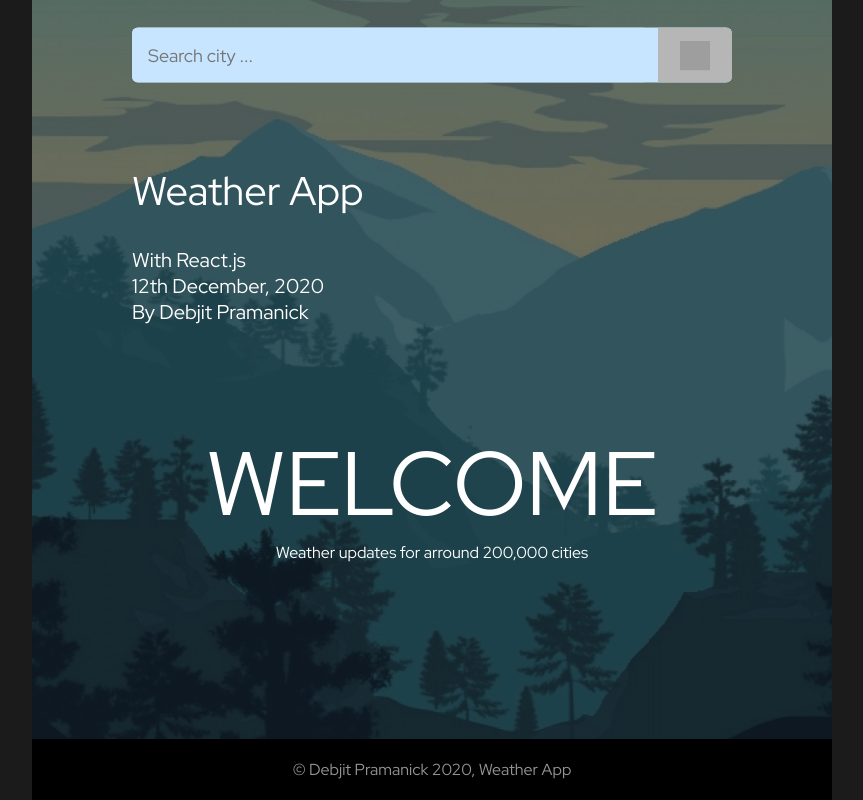
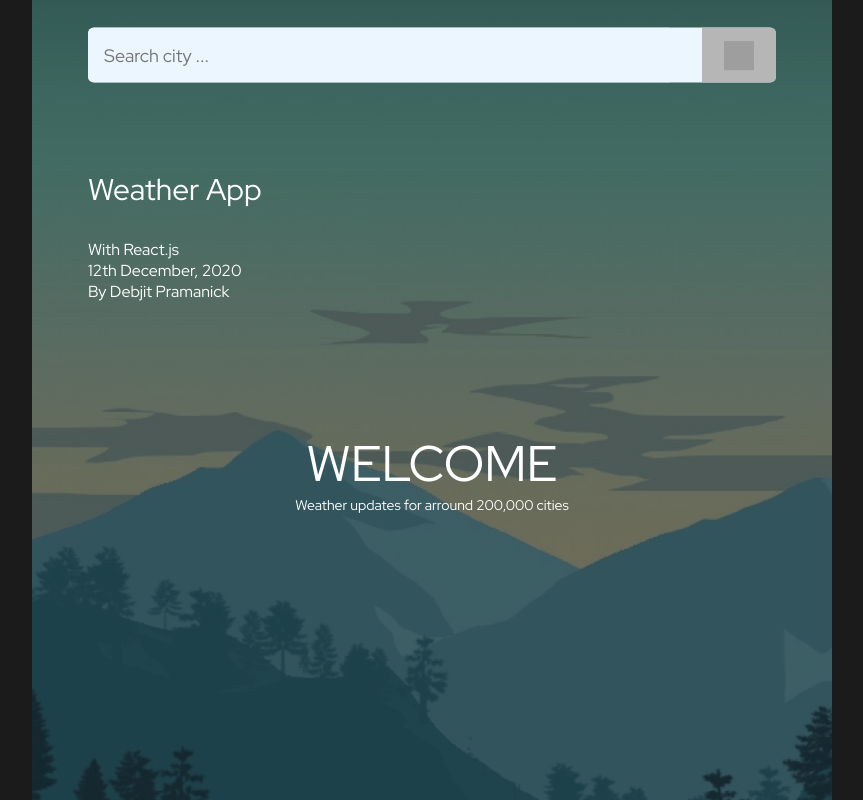
Before and after one commit to DebjitPramanick/Weather-App-React, a React (Create React App) app: page / in a window 1280 px wide. Shown: the whole page, without its empty margins (208-1071 px from the left). Built offline with nearby package versions, Linux system fonts and the light colour scheme; grey boxes are pictures that could not be loaded.

Commit message:
Version 1

```diff
--- a/src/App.css
+++ b/src/App.css
@@ -4,36 +4,39 @@ body{background-color: rgb(27, 27, 27);}
 
 .app{
   max-width: 800px;
+  height:100vh;
+  min-height: 100vh;
   margin: auto;
   background-image: url('./assets/welcome.jpg');
   background-size: cover;
-  background-position: bottom;
+  background-repeat: no-repeat;
+  background-position: center;
   transition: 0.5s;
   position: relative;
 }
 main{
-  min-height: 100vh;
+  height: 100%;
   background: rgba(0, 0, 0, 0.575);
 }
 
-.app-name{margin: 50px 0 30px 0;font-size: 40px;font-weight: 400;}
-.comps{font-size: 20px;font-weight: 400;}
+.app-name{margin: 50px 0 30px 0;font-size: 30px;font-weight: 400;}
+.comps{font-size: 16px;font-weight: 400;}
 
 .welcome-text{
   text-align: center;
   max-width: 80%;
-  margin: auto;
-  transform: translateY(70%);
+  margin: 16vh auto 0 auto;
 }
-.welcome-text h1{font-size: 90px;text-transform: uppercase;font-weight: 400;}
+.welcome-text h1{font-size: 50px ;text-transform: uppercase;font-weight: 400;}
+.welcome-text p{font-size: 14px;}
 
 .search-bar{
-  max-width: 600px;
+  max-width: 86%;
   margin: auto;
   transform: translateY(50%);
   display: flex;
   justify-content: space-between;
-  background-color: rgb(199, 229, 255);
+  background-color: rgb(235, 246, 255);
   border-radius: 6px;
   overflow: hidden;
 }
@@ -60,7 +63,7 @@ main{
   width: 80%;
   outline: 0;
   border: 0;
-  background-color: rgb(199, 229, 255);
+  background-color: rgb(235, 246, 255);
 }
 
 .app.warm{background-image: url('./assets/warm.jpg');}
@@ -70,7 +73,7 @@ main{
 
 
 .location-box, .welcome-box{
-  max-width: 600px;
+  max-width: 86%;
   margin: auto;
   color: white;
   padding: 20px;
@@ -78,19 +81,18 @@ main{
   transform: translateY(10%);
 }
 
-.location{margin-bottom: 20px;font-size: 60px;font-weight: 400;}
+.location{margin-bottom: 20px;font-size: 36px;font-weight: 400;}
 .date{font-size: 24px;font-weight: 400;}
 .temp{
-  font-size: 120px;
+  font-size: 80px;
   font-weight: 500;
-  margin-top: 80px;
+  margin-top: 50px;
   border-radius: 6px;
-  box-shadow: 0 0 rgb(10, 3, 3) 40px;
 }
 .type{
   width: 100px;
-  font-size: 30px;
-  padding: 4px 26px;
+  font-size: 18px;
+  padding: 4px 16px;
   border-radius: 40px;
   font-weight: 300;
   border: white 1px solid;
@@ -98,8 +100,7 @@ main{
 }
 
 .other-dets{
-  margin-top: 60px;
-  margin: 60px auto;
+  margin: 100px auto 0 auto;
   padding: 20px;
   border: white 1px solid;
   border-radius: 6px;
@@ -108,20 +109,7 @@ main{
 .others{margin-top: 18px;font-weight: lighter;}
 
 
-.copyright{
-  background: rgb(0, 0, 0);
-  text-align: center;
-  position: absolute;
-  bottom: 0;
-  left: 0;
-  right: 0;
-  text-align: center;
-  color: rgb(148, 148, 148);
-  font-weight: normal;
-  padding: 20px;
+
+@media(max-width: 800px){
+  .app{background-size: cover;}
 }
-
-
-@media(max-width: 400px){
-  main{margin: 0 40px;}
-}
--- a/src/App.js
+++ b/src/App.js
@@ -10,14 +10,6 @@ function App() {
 
   const [query,setQuery] = React.useState('');
   const [weather,setWeather] = React.useState('');
-
-  const search = evt =>{
-    if(evt.key === "Enter"){
-      fetch(`${api.url}weather?q=${query}&units=metric&APPID=${api.key}`)
-      .then(resp=>resp.json())
-      .then(result=>{setWeather(result);setQuery('');console.log(result)});
-    }
-  }
 
   const handleSearch = (e) =>{
     e.preventDefault();
@@ -48,6 +40,8 @@ function App() {
     else if(weather.main.temp>25 && weather.main.temp<=35) return "app medium";
     else return "app warm";
   }
+
+
 
 
   return (
@@ -96,8 +90,6 @@ function App() {
 
           </div>
         )}
-
-        <div className="copyright">&copy; Debjit Pramanick 2020, Weather App</div>
       </main>
     </div>
   )
```
Also changed, not shown: 1 other file (tests, documents, lock files or other folders).
